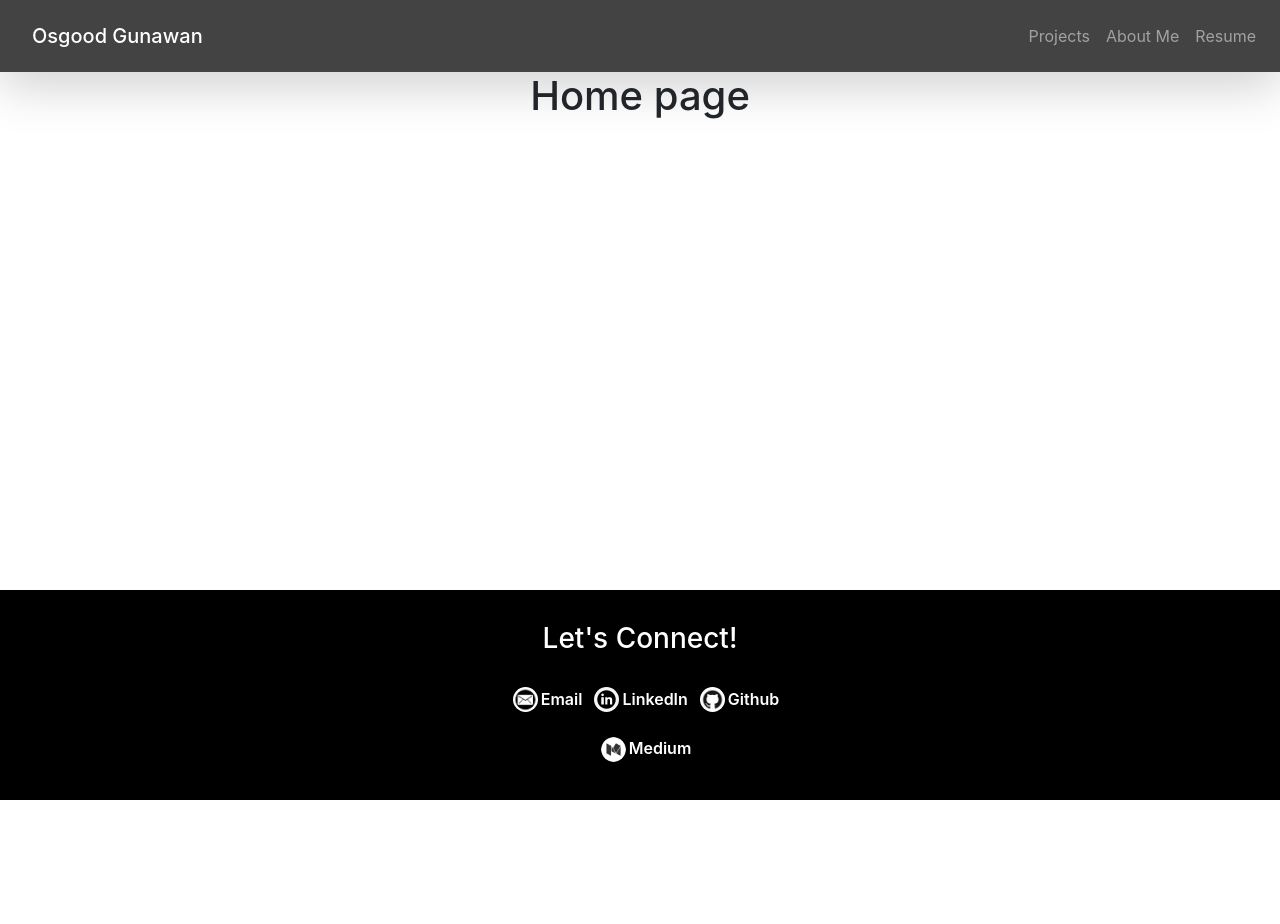
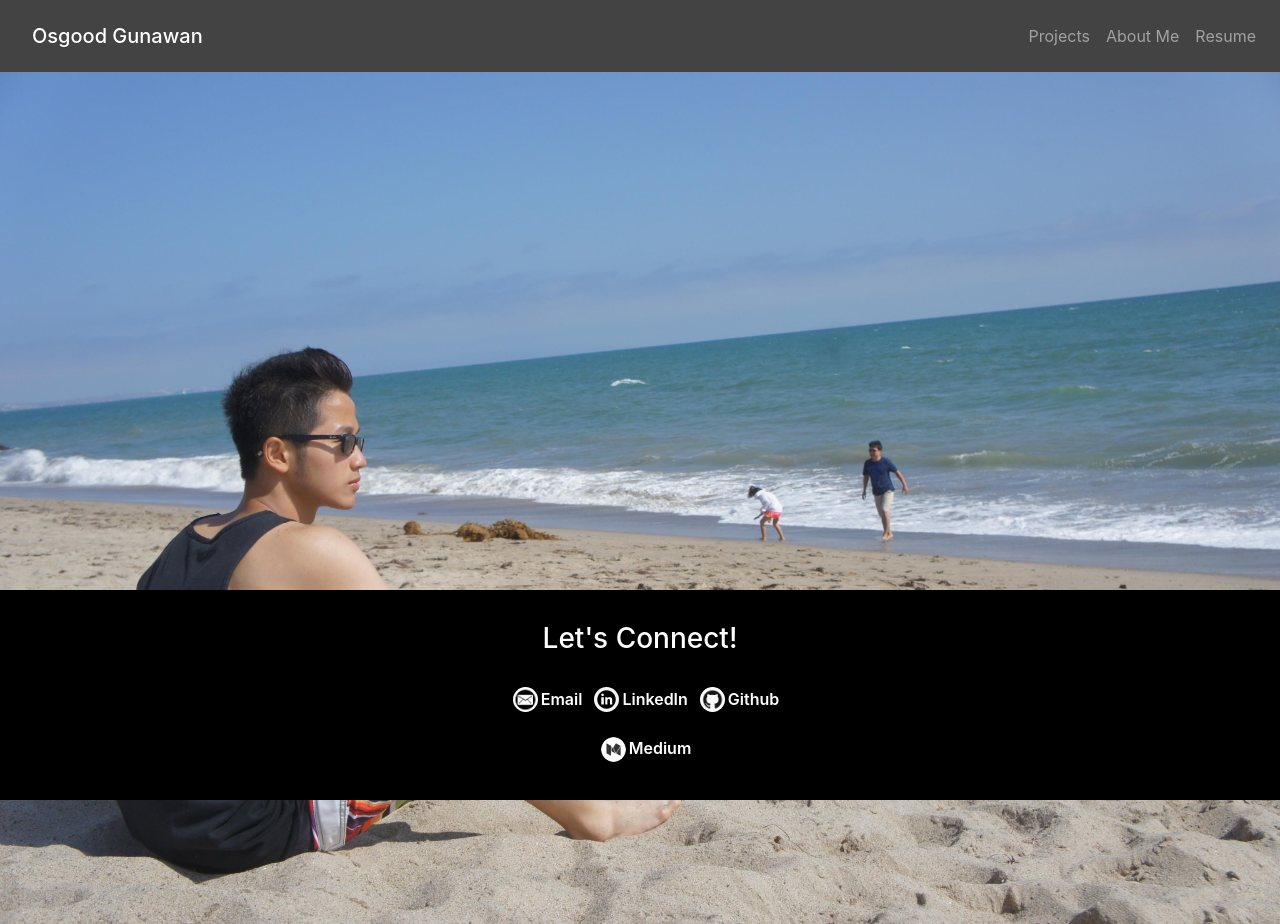
Before and after one commit to osgood1024/portfolio, a React (Create React App) app: page / in a window 1280 px wide. Before the commit the page ends 800 px from the top, so only its background shows below. Built offline with nearby package versions, Linux system fonts and the light colour scheme.

Commit message:
working_landing_page

```diff
--- a/src/App.css
+++ b/src/App.css
@@ -7,6 +7,15 @@ nav{
   text-align: center;
 }
 
+.photo{
+  width:100% ;
+  -ms-background-position-x: center;
+  -ms-background-position-y: bottom;
+  background-position: center bottom;
+  background-size: cover;
+
+
+}
 
 #contact{
   min-height: 10vh;
--- a/src/App.js
+++ b/src/App.js
@@ -11,19 +11,18 @@ import Footer from './Components/Footer'
 
 
 
-
 const App = () => {
   const { location } = useContext(__RouterContext);
   const transitions = useTransition(location, location => location.pathname, {
-    from: { opacity: 0, transform: "translate(100%, 0)" },
-    enter: { opacity: 1, transform: "translate(0%, 0)" },
-    leave: { opacity: 0, transform: "translate(-50%, 0)" }
+    from: { opacity: 0, transform: 'translate(100%,0)' },
+    enter: { opacity: 1, transform: 'translate(0%,0)' },
+    leave: { opacity: 0, transform: 'translate(-50%,0)' },
   });
 
   return (
     <>
       <Navbar />
-      <main className="container-fluid">
+      <main >
         {transitions.map(({ item, props, key }) => (
           <animated.div key={key} style={props}>
             <Switch location={item}>
--- /dev/null
+++ b/src/Components/AbsoluteWrapper.js
@@ -0,0 +1,12 @@
+import React from 'react';
+
+
+const AbsoluteWrapper= ({children}) =>{
+    return(
+        <div className="position-absolute w-100">
+            {children}
+        </div>
+    );
+}
+
+export default AbsoluteWrapper;
--- a/src/Components/Footer.js
+++ b/src/Components/Footer.js
@@ -1,4 +1,6 @@
 import React from 'react';
+import '../App.css';
+
 
 
 
@@ -11,6 +13,7 @@ const Footer = () =>{
 
 
     return(
+
         <div id="contact">
         <div className="container">
             <div className="center">
--- a/src/Containers/About.js
+++ b/src/Containers/About.js
@@ -1,11 +1,12 @@
 import React from 'react';
-import '../App.css';
+import AbsoluteWrapper from '../Components/AbsoluteWrapper';
 
 
 export default function About(){
     return(
-        <div className="App">
+        <AbsoluteWrapper>
             <h1>About page</h1>
-        </div>
+        </AbsoluteWrapper>
+
     )
 }
--- a/src/Containers/Home.js
+++ b/src/Containers/Home.js
@@ -1,11 +1,18 @@
 import React from 'react';
-import '../App.css';
+import AbsoluteWrapper from '../Components/AbsoluteWrapper';
+import '../App.css'
 
 
-export default function Home(){
-    return(
-        <div className="App">
-            <h1>Home page</h1>
-        </div>
+const Home =()=>{
+    const myPic=require('../Pics/beach.jpg');
+
+    return (
+        <AbsoluteWrapper >
+            <img className="photo" src={myPic} alt="Osgood"/>
+        </AbsoluteWrapper>
+
+
     )
 }
+
+export default Home;
--- a/src/Containers/Projects.js
+++ b/src/Containers/Projects.js
@@ -1,11 +1,13 @@
 import React from 'react';
-import '../App.css';
+import AbsoluteWrapper from '../Components/AbsoluteWrapper';
 
 
-export default function Projects(){
+const Projects=()=>{
     return(
-        <div className="App">
+         <AbsoluteWrapper>
             <h1>Projects</h1>
-        </div>
+        </AbsoluteWrapper>
     )
 }
+
+export default Projects
```
Also changed, not shown: src/Pics/beach.jpg (added).
